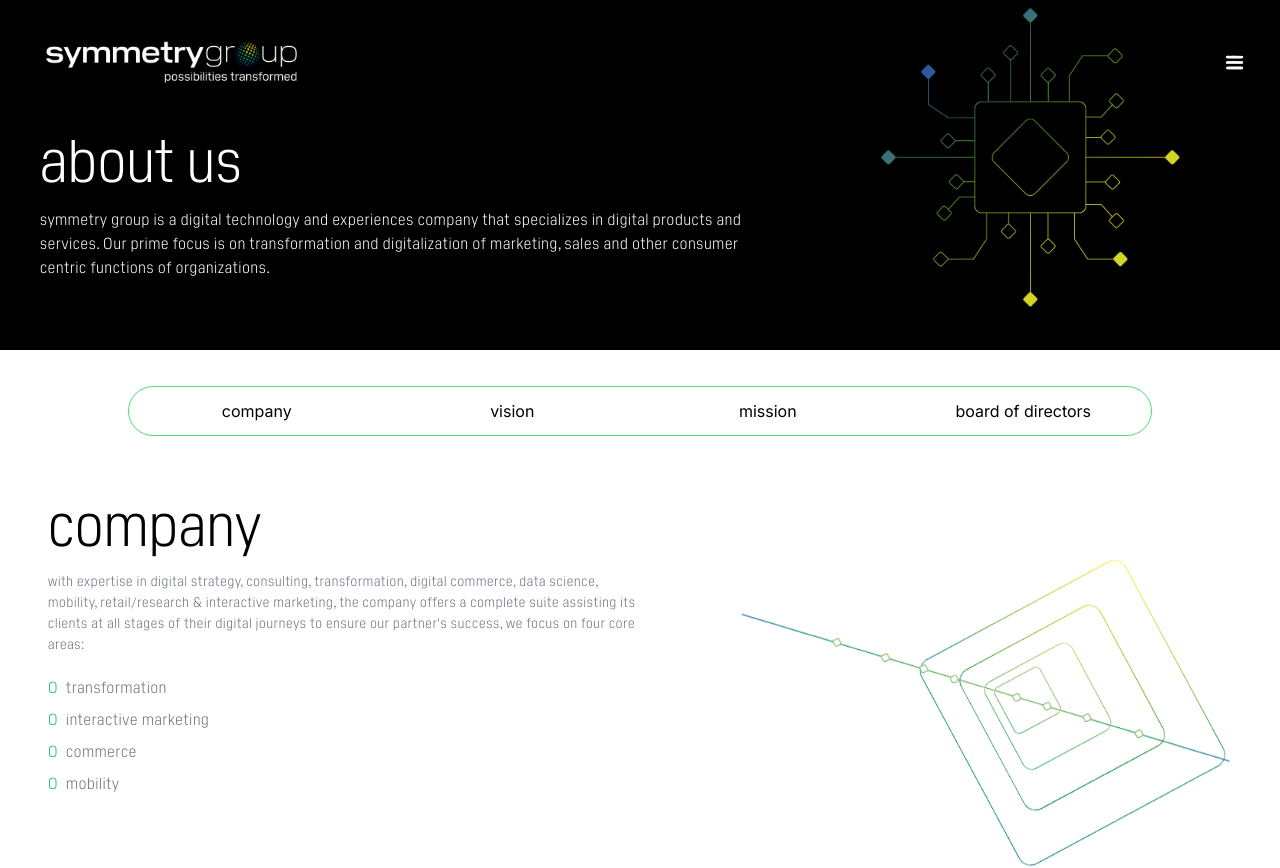
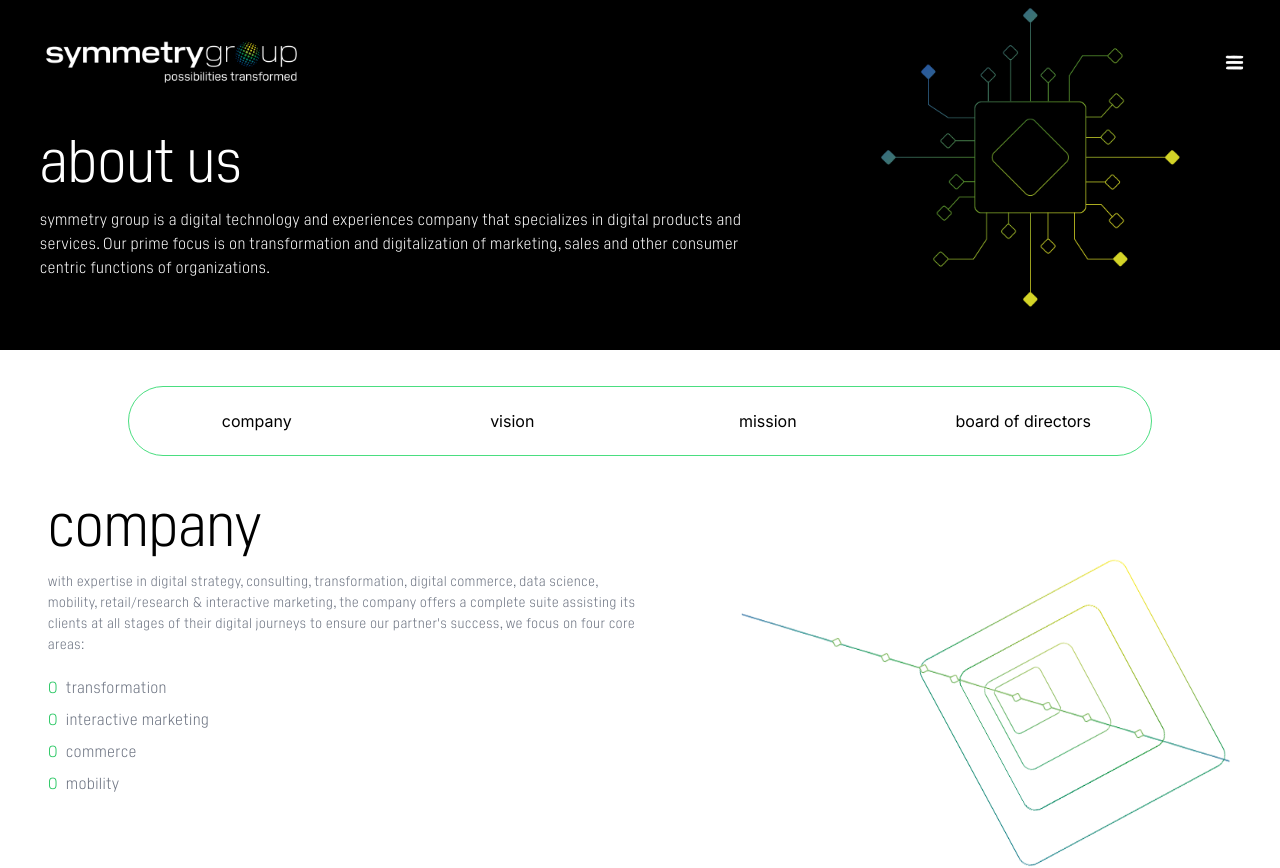
Before and after one commit to adnan4498/symmetry-next, a Next.js app: page /pages/dummy in a window 1280 px wide. Shown: the top 868 px of the page. Built offline with nearby package versions, Linux system fonts and the light colour scheme.

Commit message:
pulling e

```diff
--- a/src/app/components/tabs/Tabs.jsx
+++ b/src/app/components/tabs/Tabs.jsx
@@ -6,6 +6,11 @@
 import "swiper/css/navigation";
 
 const Tabs = ({ tabsData , slidesPerView }) => {
+
+  const tabHovered = () =>{
+
+  }
+
   return (
     <div className="text-black">
       <div className="w-[80%] mx-auto">
@@ -35,8 +40,8 @@
             <>
               {tabsData.map((item, index) => (
                 <>
-                  <SwiperSlide>
-                    <div className="">
+               <SwiperSlide>
+                    <div onMouseOver={tabHovered} className="tabs-custom-bg rounded-full py-[10px]">
                       <div className="text-black text-center ">
                         <div className="">{item.item}</div>
                       </div>
```
